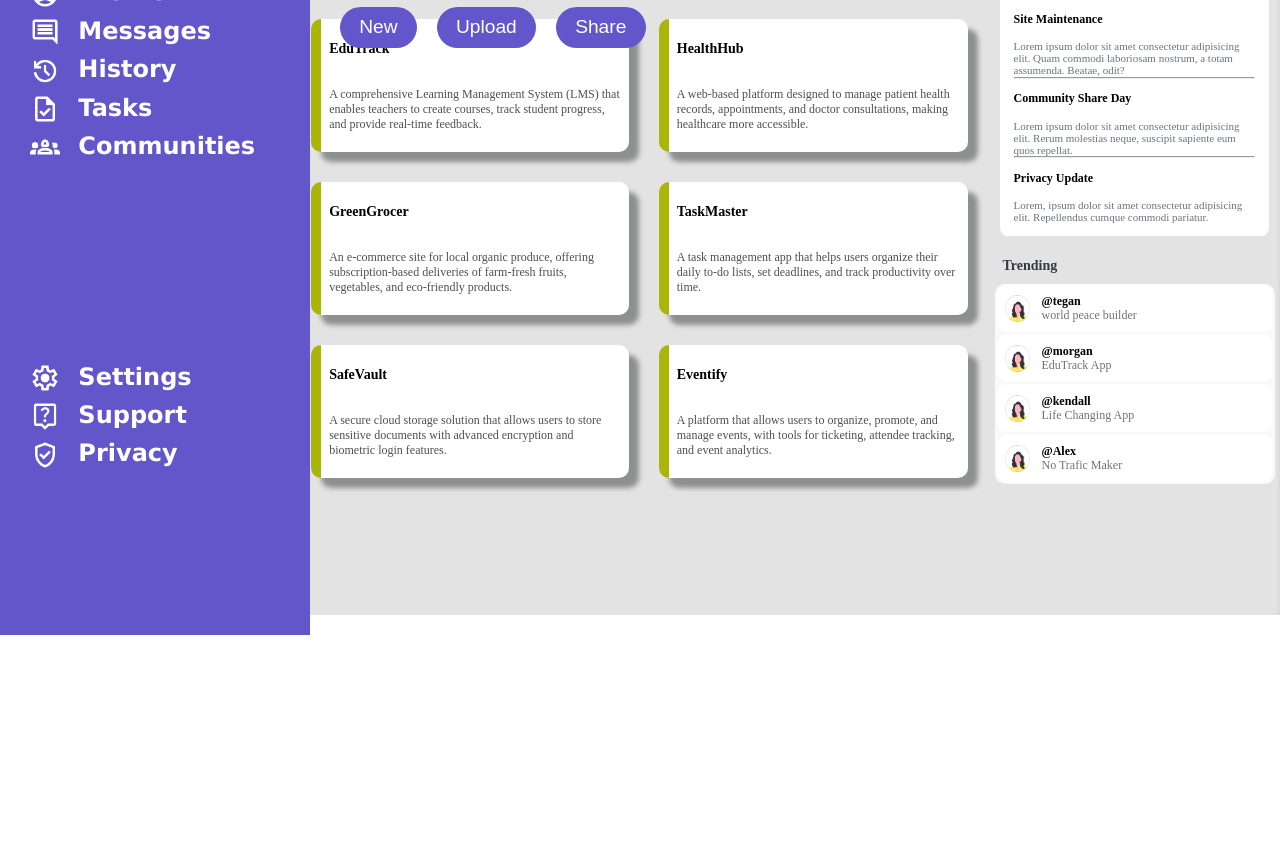
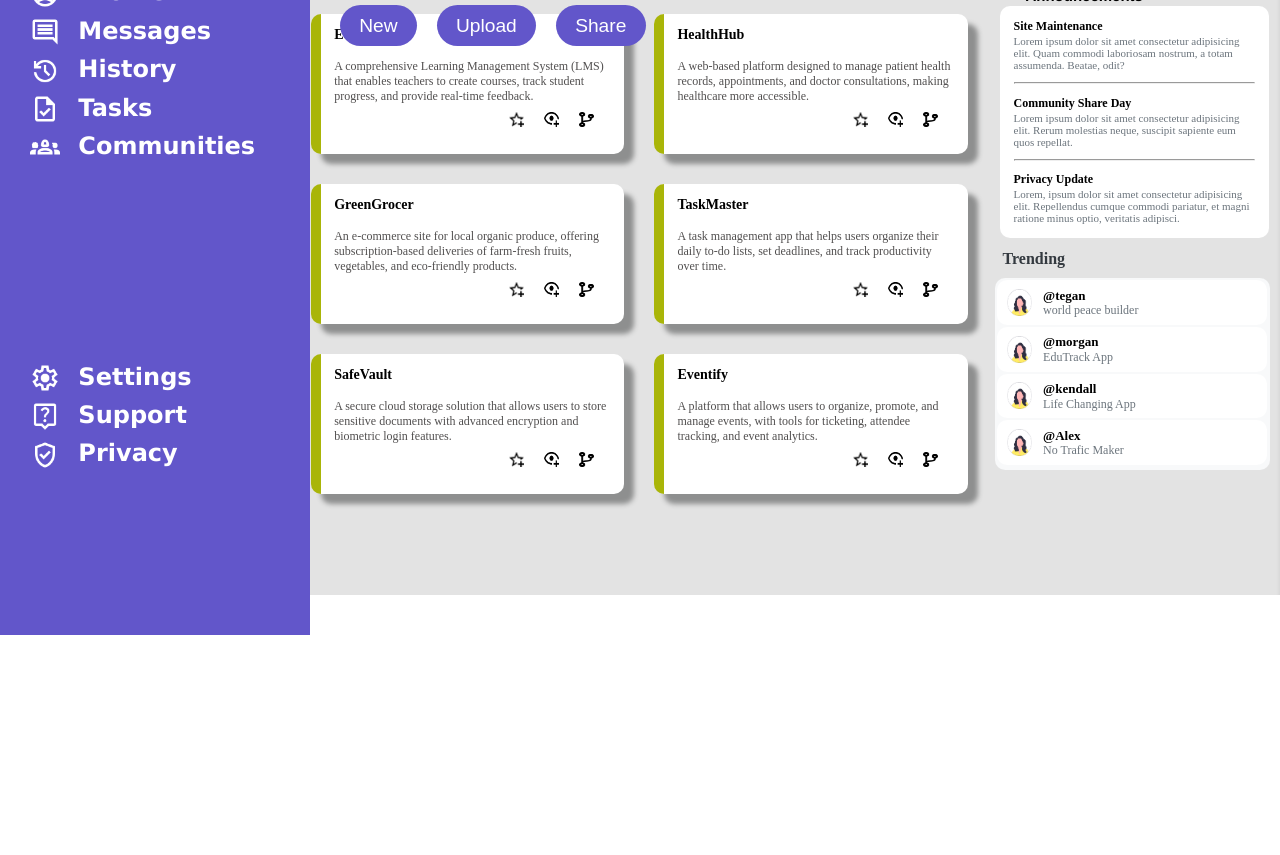
Before and after one commit to ruzainachougle18/admin-dashboard, a plain HTML site: page index.html in a window 1280 px wide. Shown: the part 205-1060 px from the top of the page. After the commit the page ends 800 px from the top, so only its background shows below. Drawn offline with Linux system fonts and the light colour scheme.

Commit message:
Adjusted CSS for dynamic height

```diff
--- a/index.html
+++ b/index.html
@@ -121,13 +121,24 @@
                                 that enables teachers to create courses, track
                                 student progress, and provide real-time feedback.
                             </p>
+                            <div class="projects-icon">
+                                <a href="#"><img src="./assests/star-plus-outline-icon.png" alt="star with a plus sign" class="star-icon"></a>
+                                <a href="#"><img src="./assests/eye-icon.png" alt="eye with a plus sign" class="eye-icon"></a>
+                                <a href="#"><img src="./assests/fork.png" alt="fork source symbol" class="fork-icon"></a>
+                            </div>
                         </div>
+
                         <div class="project2">
                             <h3>HealthHub</h3>
                             <p class="description">A web-based platform designed to manage patient
                                 health records, appointments, and doctor
                                 consultations, making healthcare more accessible.
                             </p>
+                            <div class="projects-icon">
+                                <a href="#"><img src="./assests/star-plus-outline-icon.png" alt="star with a plus sign" class="star-icon"></a>
+                                <a href="#"><img src="./assests/eye-icon.png" alt="eye with a plus sign" class="eye-icon"></a>
+                                <a href="#"><img src="./assests/fork.png" alt="fork source symbol" class="fork-icon"></a>
+                            </div>
                         </div>
                         <div class="project3">
                             <h3>GreenGrocer</h3>
@@ -135,6 +146,11 @@
                                 offering subscription-based deliveries of
                                 farm-fresh fruits, vegetables, and eco-friendly products.
                             </p>
+                            <div class="projects-icon">
+                                <a href="#"><img src="./assests/star-plus-outline-icon.png" alt="star with a plus sign" class="star-icon"></a>
+                                <a href="#"><img src="./assests/eye-icon.png" alt="eye with a plus sign" class="eye-icon"></a>
+                                <a href="#"><img src="./assests/fork.png" alt="fork source symbol" class="fork-icon"></a>
+                            </div>
                         </div>
                         <div class="project4">
                             <h3>TaskMaster</h3>
@@ -142,6 +158,11 @@
                                 daily to-do lists, set deadlines, and track productivity
                                 over time.
                             </p>
+                            <div class="projects-icon">
+                                <a href="#"><img src="./assests/star-plus-outline-icon.png" alt="star with a plus sign" class="star-icon"></a>
+                                <a href="#"><img src="./assests/eye-icon.png" alt="eye with a plus sign" class="eye-icon"></a>
+                                <a href="#"><img src="./assests/fork.png" alt="fork source symbol" class="fork-icon"></a>
+                            </div>
                         </div>
                         <div class="project5">
                             <h3>SafeVault</h3>
@@ -149,6 +170,11 @@
                                 store sensitive documents with advanced encryption
                                 and biometric login features.
                             </p>
+                            <div class="projects-icon">
+                                <a href="#"><img src="./assests/star-plus-outline-icon.png" alt="star with a plus sign" class="star-icon"></a>
+                                <a href="#"><img src="./assests/eye-icon.png" alt="eye with a plus sign" class="eye-icon"></a>
+                                <a href="#"><img src="./assests/fork.png" alt="fork source symbol" class="fork-icon"></a>
+                            </div>
                         </div>
                         <div class="project6">
                             <h3>Eventify</h3>
@@ -156,6 +182,11 @@
                                 and manage events, with tools for ticketing,
                                 attendee tracking, and event analytics.
                             </p>
+                            <div class="projects-icon">
+                                <a href="#"><img src="./assests/star-plus-outline-icon.png" alt="star with a plus sign" class="star-icon"></a>
+                                <a href="#"><img src="./assests/eye-icon.png" alt="eye with a plus sign" class="eye-icon"></a>
+                                <a href="#"><img src="./assests/fork.png" alt="fork source symbol" class="fork-icon"></a>
+                            </div>
                         </div>
                     </div>
                 </div>
@@ -182,7 +213,7 @@
                             </p>
                             <p class="announcement-description">
                                 Lorem, ipsum dolor sit amet consectetur adipisicing elit. Repellendus cumque commodi
-                                pariatur.</p>
+                            pariatur, et magni ratione minus optio, veritatis adipisci.</p>
                         </div>
                     </div>
 
--- a/styles.css
+++ b/styles.css
@@ -1,9 +1,13 @@
+* {
+  margin: 0;
+  padding: 0;
+}
 body, html {
   margin: 0;
   padding: 0;
   overflow: hidden;
   height: 100vh; /* Maintain full viewport height */
-  min-height: 1200px; /* Increase minimum height for more space */
+  min-height: 100vh; /* Increase minimum height for more space */
 }
 
 .container {
@@ -262,6 +266,7 @@ body, html {
   font-family: 'Franklin Gothic Medium', 'Arial Narrow', Arial, sans-serif;
   padding-left: 5.5%;
   margin-top: 8.5%;
+  margin-bottom: 2%;
 
 }
 
@@ -286,7 +291,8 @@ body, html {
   padding-bottom: 60%;
   justify-content: space-between;
   align-items: center;
-  margin-top: 5px;
+  margin-top: 2%;
+  flex: 2;
 }
 
 .projects{
@@ -305,6 +311,20 @@ body, html {
   border-radius: 10px;
   border-left: 10px solid rgb(169, 181, 8);
   box-shadow: 10px 10px 5px rgb(142, 143, 143);
+  padding: 5px;
+}
+
+.projects-icon {
+  display: flex;
+  margin-bottom: 18px;
+  margin-right: 25px;
+  gap: 20px;
+  justify-content: end;
+}
+
+.star-icon, .eye-icon, .fork-icon {
+  width: 15px;
+  height: 15px;
 }
 
 h3 {
@@ -403,7 +423,7 @@ h3 {
    grid-template-columns: 1fr;
    grid-template-rows: repeat(auto-fill, minmax(40px, 1fr));
    margin-left: 70%;
-   margin-top: 13%;
+   margin-top: 15%;
 }
 
 .announcements-container {
@@ -431,7 +451,7 @@ h3 {
 }
 
 .announcement-divider {
-  margin: 0.05em 0; /* Reduced margins */
+  margin: .7em 0; /* Reduced margins */
 }
 
 .announcement {
@@ -447,10 +467,10 @@ h3 {
 .trending-container {
   display: grid;
   grid-template-columns: 1fr;
-  padding: 0 1%; /* Reduced padding for a tighter fit */
+  padding: 1%; /* Reduced padding for a tighter fit */
   flex: 1;
-  max-width: 280px;
-  max-height: 200px; /* Fixed height */
+  max-width: 270px;
+  max-height: 250px; /* Fixed height */
   overflow: hidden; /* Prevent scrolling */
   border-radius: 10px;
   margin-top: 0; /* Gap between containers */
@@ -458,7 +478,7 @@ h3 {
 }
 
 .trending-heading {
-  font-size: 14px; /* Font size */
+  font-size: 16px; /* Font size */
   font-weight: 700;
   margin-bottom: 2px; /* Reduced margin */
   color: #343a40;
@@ -472,7 +492,7 @@ h3 {
   align-items: center;
   background-color: white;
   border-radius: 10px;
-  padding: 0.2em; /* Further reduced padding */
+  padding: 0.3em; /* Further reduced padding */
   margin-bottom: 2px; /* Spacing between each description */
   overflow: hidden; /* Ensure content doesn't overflow */
 }
@@ -501,7 +521,7 @@ h3 {
 .kendall a,
 .alex a {
   font-weight: 700;
+  font-size: 13px;
   color: black;
   text-decoration: none;
-  white-space: nowrap; /* Prevent text wrapping */
 }
```
Also changed, not shown: assests/eye-icon.png (added), assests/fork.png (added), assests/star-plus-outline-icon.png (added).
